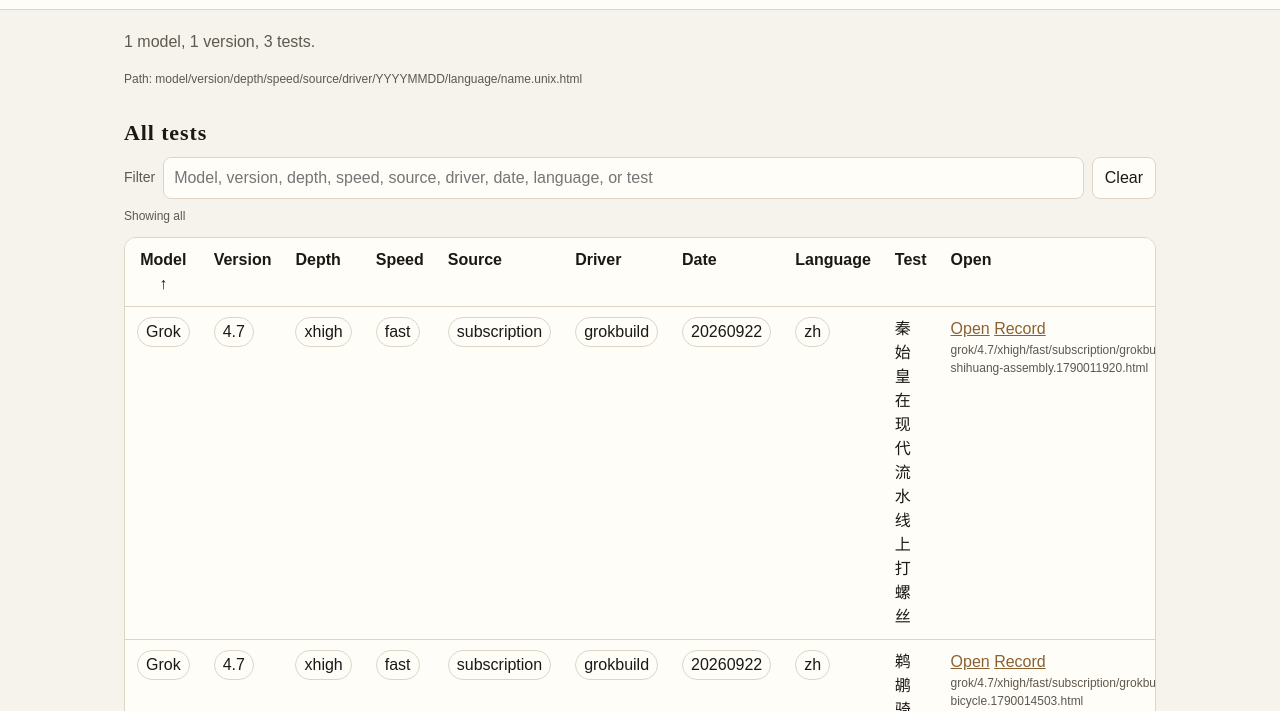
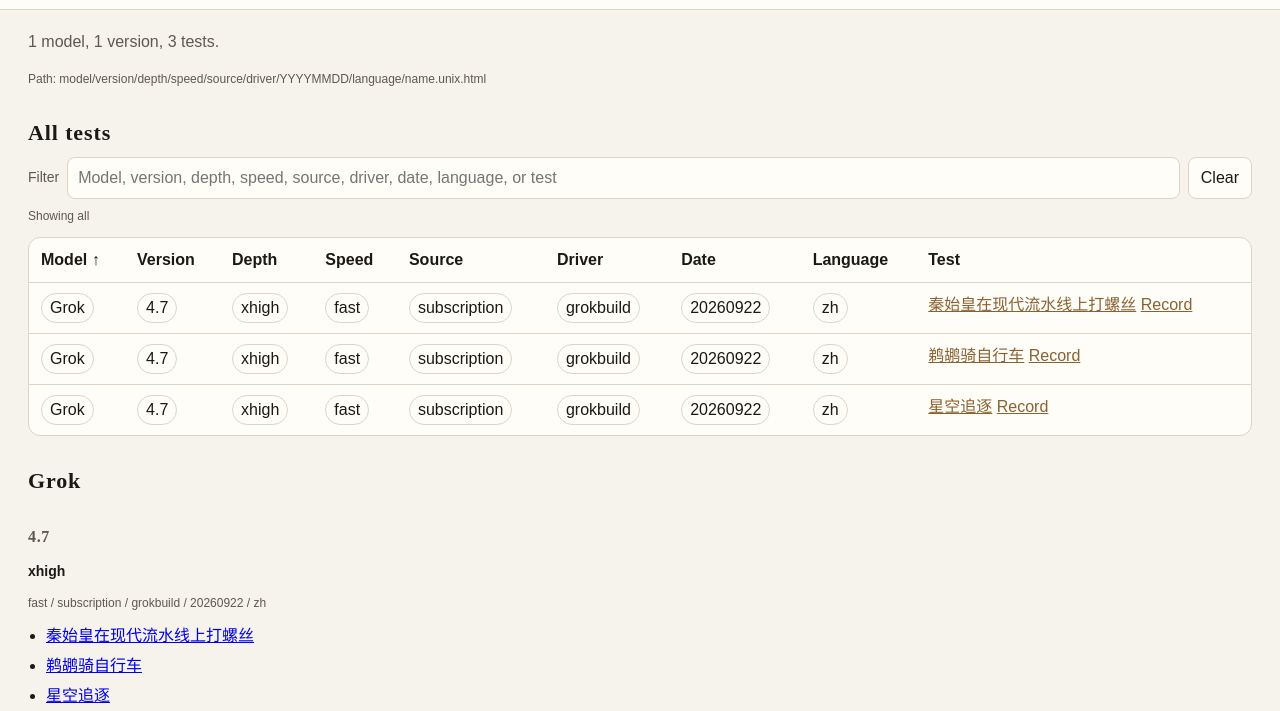
Before and after one commit to lian-yue/agents-tests, a plain HTML site: page index.html in a window 1280 px wide. Shown: the part 89-800 px from the top of the page. Drawn offline with Linux system fonts and the light colour scheme.

Commit message:
Widen the index and open tests from the title

```diff
--- a/index.html
+++ b/index.html
@@ -52,7 +52,7 @@
   nav, #nav { display: flex; flex-wrap: wrap; gap: 8px 14px; align-items: center; }
   nav a, h1 a { color: var(--gold); text-decoration: none; }
   nav a:hover, nav a:focus-visible, h1 a:hover, h1 a:focus-visible { text-decoration: underline; }
-  main { max-width: 1080px; margin: 0 auto; padding: 20px 24px 48px; }
+  main { width: 100%; max-width: none; margin: 0; padding: 20px 28px 48px; }
   .summary { margin: 0 0 16px; color: var(--muted); }
   .tools {
     display: flex;
@@ -159,7 +159,6 @@
             <th><button type="button" data-key="date">Date</button></th>
             <th><button type="button" data-key="language">Language</button></th>
             <th><button type="button" data-key="name">Test</button></th>
-            <th>Open</th>
           </tr>
         </thead>
         <tbody id="rows"></tbody>
@@ -302,7 +301,21 @@
       var tr = document.createElement("tr");
       ["model", "version", "depth", "speed", "source", "driver", "date", "language", "name"].forEach(function (key) {
         var td = document.createElement("td");
-        if (facets[key]) {
+        if (key === "name") {
+          var title = document.createElement("a");
+          title.href = item.href;
+          title.textContent = item[key];
+          td.appendChild(title);
+          if (item.record) {
+            td.appendChild(document.createTextNode(" "));
+            var record = document.createElement("a");
+            record.href = /^https?:\/\//.test(item.record)
+              ? item.record
+              : "https://github.com/lian-yue/agents-tests/blob/main/" + item.record.replace(/^\//, "");
+            record.textContent = "Record";
+            td.appendChild(record);
+          }
+        } else if (facets[key]) {
           var facet = document.createElement("button");
           facet.type = "button";
           facet.className = "facet";
@@ -315,25 +328,6 @@
         }
         tr.appendChild(td);
       });
-      var linkTd = document.createElement("td");
-      var link = document.createElement("a");
-      link.href = item.href;
-      link.textContent = "Open";
-      linkTd.appendChild(link);
-      if (item.record) {
-        linkTd.appendChild(document.createTextNode(" "));
-        var record = document.createElement("a");
-        record.href = /^https?:\/\//.test(item.record)
-          ? item.record
-          : "https://github.com/lian-yue/agents-tests/blob/main/" + item.record.replace(/^\//, "");
-        record.textContent = "Record";
-        linkTd.appendChild(record);
-      }
-      var path = document.createElement("div");
-      path.className = "path";
-      path.textContent = item.href;
-      linkTd.appendChild(path);
-      tr.appendChild(linkTd);
       rows.appendChild(tr);
     });
     empty.hidden = list.length !== 0;
```
